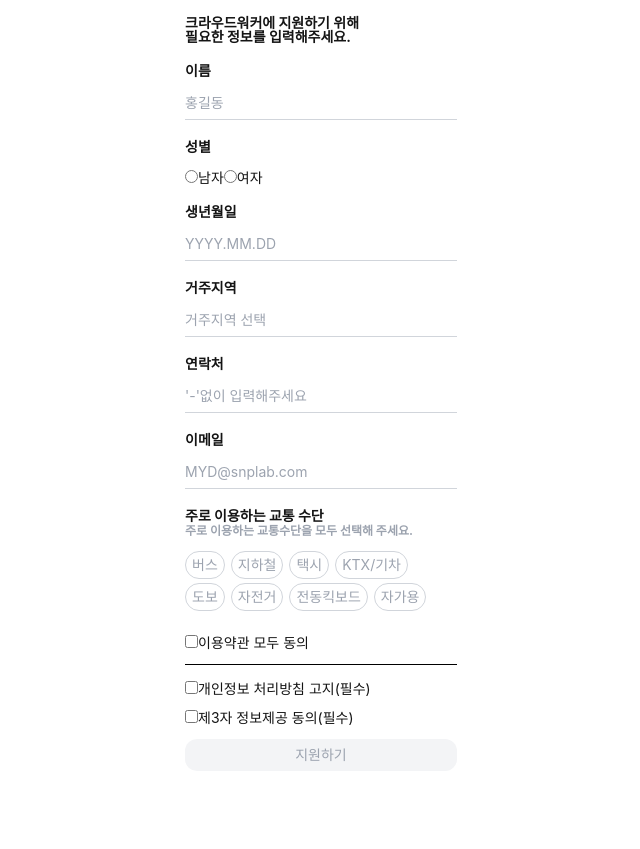
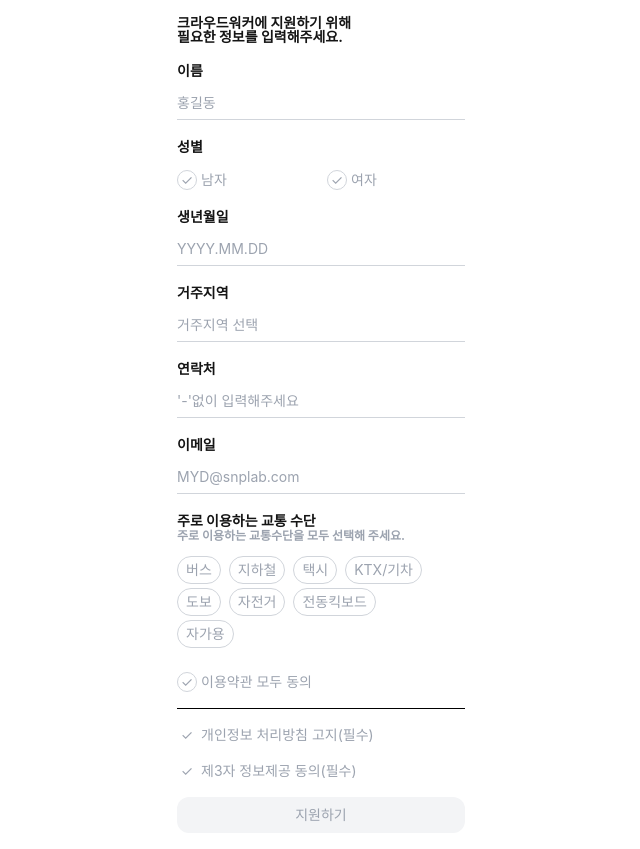
Before and after one commit to devMarco14/snplab_admin, a React (Create React App) app: page /register in a window 1280 px wide. Shown: the whole page, without its empty margins (319-959 px from the left). Before the commit the page ends 800 px from the top, so only its background shows below. Built offline with nearby package versions, Linux system fonts and the light colour scheme.

Commit message:
#10 design : RegisterPage퍼블리싱 컴포넌트화 버튼 수정완료

```diff
--- a/src/pages/register/RegisterPage.tsx
+++ b/src/pages/register/RegisterPage.tsx
@@ -1,78 +1,56 @@
-import { TRANSPORATION } from 'libs/utils/TRANSPORATION';
 import React from 'react';
+import Gender from './components/Gender';
+import Terms from './components/Terms';
+import TextInput from './components/common/TextInput';
+import Transporation from './components/Transporation';
 
 function RegisterPage() {
   return (
     <section className="w-full flex justify-center">
-      <article className="max-w-xs px-6 text-blackFont">
+      <article className="max-w-xs px-4 text-blackFont">
         <div className="w-4/5 mt-4">
           <h1 className="text-md font-bold">
             크라우드워커에 지원하기 위해
             <br /> 필요한 정보를 입력해주세요.
           </h1>
         </div>
-        <div className="mt-5">
-          <div className="font-bold mb-4">이름</div>
-          <input type="text" placeholder="홍길동" />
-          <div className="w-full mt-2 border-b border-solid border-gray-300" />
-        </div>
-        <div className="my-5">
-          <div className="font-bold mb-4">성별</div>
-          <form>
-            <input type="radio" id="male" name="gender" value="남자" />
-            남자
-            <input type="radio" id="male" name="gender" value="여자" />
-            여자
-          </form>
-        </div>
-        <div className="my-5">
-          <div className="font-bold mb-4">생년월일</div>
-          <input type="number" placeholder="YYYY.MM.DD" />
-          <div className="w-full mt-2 border-b border-solid border-gray-300" />
-        </div>
-        <div className="my-5">
-          <div className="font-bold mb-4">거주지역</div>
-          <input type="text" placeholder="거주지역 선택" />
-          <div className="w-full mt-2 border-b border-solid border-gray-300" />
-        </div>
-        <div className="my-5 mb-4">
-          <div className="font-bold mb-4">연락처</div>
-          <input type="number" placeholder="'-'없이 입력해주세요" />
-          <div className="w-full mt-2 border-b border-solid border-gray-300" />
-        </div>
-        <div className="my-5">
-          <div className="font-bold mb-4">이메일</div>
-          <input type="text" placeholder="MYD@snplab.com" />
-          <div className="w-full mt-2 border-b border-solid border-gray-300" />
-        </div>
-        <div>
-          <div className="font-bold">주로 이용하는 교통 수단</div>
-          <div className="mb-2 text-xs font-bold text-gray-400">
-            주로 이용하는 교통수단을 모두 선택해 주세요.
-          </div>
-          <form className="flex flex-wrap w-11/12 mb-6">
-            {TRANSPORATION.map(({ item, id }) => (
-              <label className="flex" key={id} htmlFor="transporation">
-                <div className="flex h-7 mr-1.5 mt-1 rounded-3xl border border-solid border-gray-300 items-center px-1.5 text-gray-400">
-                  {item}
-                </div>
-                <input className="hidden" type="checkbox" id="transporation" />
-              </label>
-            ))}
-          </form>
-        </div>
-        <div className="flex-col">
-          <input className="mb-4" type="checkbox" />
-          이용약관 모두 동의
-          <br />
-          <div className="w-full mb-4 border-b border-solid border-black" />
-          <input className="mb-4" type="checkbox" />
-          개인정보 처리방침 고지(필수)
-          <br />
-          <input className="mb-4" type="checkbox" />
-          제3자 정보제공 동의(필수)
-        </div>
-        <div className="flex justify-center w-full h-8 mb-4 rounded-xl bg-gray-100 text-gray-400 items-center">
+        <TextInput
+          type="text"
+          placeHolder="홍길동"
+          value={undefined}
+          text="이름"
+        />
+        <Gender />
+        <TextInput
+          type="number"
+          placeHolder="YYYY.MM.DD"
+          value={undefined}
+          text="생년월일"
+        />
+        <TextInput
+          type="text"
+          placeHolder="거주지역 선택"
+          value={undefined}
+          text="거주지역"
+        />
+        <TextInput
+          type="number"
+          placeHolder="'-'없이 입력해주세요"
+          value={undefined}
+          text="연락처"
+        />
+        <TextInput
+          type="text"
+          placeHolder="MYD@snplab.com"
+          value={undefined}
+          text="이메일"
+        />
+        <Transporation />
+        <Terms />
+        <div
+          className="flex justify-center w-full h-9 mb-4 rounded-xl
+        bg-gray-100 text-gray-400 items-center"
+        >
           지원하기
         </div>
       </article>
--- /dev/null
+++ b/src/pages/register/components/Gender.tsx
@@ -0,0 +1,25 @@
+import React from 'react';
+
+function Gender() {
+  const genderStyle =
+    'flex justify-center w-5 h-5 rounded-full border border-solid border-gray-300 text-gray-400 items-center';
+
+  return (
+    <div className="my-5">
+      <div className="font-bold mb-4">성별</div>
+      <label className="flex items-center" htmlFor="gender">
+        <div className="flex-1 flex items-center mr-3">
+          <div className={genderStyle}>✓</div>
+          <input className="hidden" type="radio" id="gender" />
+          <div className="ml-1 text-gray-400">남자</div>
+        </div>
+        <div className="flex-1 flex items-center">
+          <div className={genderStyle}>✓</div>
+          <input className="hidden" type="radio" id="gender" />
+          <div className="ml-1 text-gray-400">여자</div>
+        </div>
+      </label>
+    </div>
+  );
+}
+export default Gender;
--- /dev/null
+++ b/src/pages/register/components/Terms.tsx
@@ -0,0 +1,34 @@
+import React from 'react';
+
+function Terms() {
+  const termsStyle = 'flex justify-center w-5 h-5 text-gray-400 items-center';
+  return (
+    <div className="flex-col">
+      <label className="flex-cl items-center" htmlFor="ckeckBox">
+        <div className="flex mr-3 mb-4 items-center">
+          <div
+            className="flex justify-center w-5 h-5 rounded-full border border-solid
+          border-gray-300 text-gray-400 items-center"
+          >
+            ✓
+          </div>
+          <input className="hidden" type="radio" id="ckeckBox" />
+          <div className="ml-1 text-gray-400">이용약관 모두 동의</div>
+        </div>
+        <div className="w-full mb-4 border-b border-solid border-black" />
+        <div className="flex items-center mb-4">
+          <div className={termsStyle}>✓</div>
+          <input className="hidden" type="radio" id="ckeckBox" />
+          <div className="ml-1 text-gray-400">개인정보 처리방침 고지(필수)</div>
+        </div>
+        <div className="flex items-center mb-4">
+          <div className={termsStyle}>✓</div>
+          <input className="hidden" type="radio" id="ckeckBox" />
+          <div className="ml-1 text-gray-400">제3자 정보제공 동의(필수)</div>
+        </div>
+      </label>
+    </div>
+  );
+}
+
+export default Terms;
--- /dev/null
+++ b/src/pages/register/components/Transporation.tsx
@@ -0,0 +1,28 @@
+import React from 'react';
+import { TRANSPORATION } from 'libs/utils/TRANSPORATION';
+
+function Transporation() {
+  return (
+    <div>
+      <div className="font-bold">주로 이용하는 교통 수단</div>
+      <div className="mb-2 text-xs font-bold text-gray-400">
+        주로 이용하는 교통수단을 모두 선택해 주세요.
+      </div>
+      <form className="flex flex-wrap w-11/12 mb-6">
+        {TRANSPORATION.map(({ item, id }) => (
+          <label className="flex" key={id} htmlFor="transporation">
+            <div
+              className="flex h-7 mr-2 mt-1 rounded-3xl border border-solid
+          border-gray-300 px-2 text-gray-400 items-center"
+            >
+              {item}
+            </div>
+            <input className="hidden" type="checkbox" id="transporation" />
+          </label>
+        ))}
+      </form>
+    </div>
+  );
+}
+
+export default Transporation;
--- /dev/null
+++ b/src/pages/register/components/common/TextInput.tsx
@@ -0,0 +1,54 @@
+import React from 'react';
+
+interface InputProps {
+  type: 'text' | 'number' | 'tel' | 'password';
+  value: string | undefined;
+  valid?: boolean | null;
+  inputMode?: 'numeric' | 'decimal';
+  onChange?: (value: string) => void;
+  onFocus?: (value: string) => void;
+  onBlur?: (value: string) => void;
+  disabled?: boolean;
+  readOnly?: boolean;
+  placeHolder?: string;
+  text?: string;
+  errMessage?: string;
+  maxLength?: number;
+}
+
+function TextInput({
+  type,
+  value,
+  valid,
+  inputMode,
+  onChange,
+  onFocus,
+  onBlur,
+  disabled = false,
+  readOnly = false,
+  placeHolder,
+  text,
+  errMessage,
+  maxLength,
+}: InputProps) {
+  return (
+    <div className="my-5">
+      <div className="font-bold mb-4">{text}</div>
+      <input
+        type={type}
+        inputMode={inputMode}
+        placeholder={placeHolder || ''}
+        value={value}
+        readOnly={readOnly}
+        onChange={(e) => (onChange ? onChange(e.target.value) : null)}
+        onFocus={(e) => (onFocus ? onFocus(e.target.value) : null)}
+        onBlur={(e) => (onBlur ? onBlur(e.target.value) : null)}
+        disabled={disabled}
+        maxLength={maxLength}
+      />
+      <div className="w-full mt-2 border-b border-solid border-gray-300" />
+    </div>
+  );
+}
+
+export default TextInput;
```
